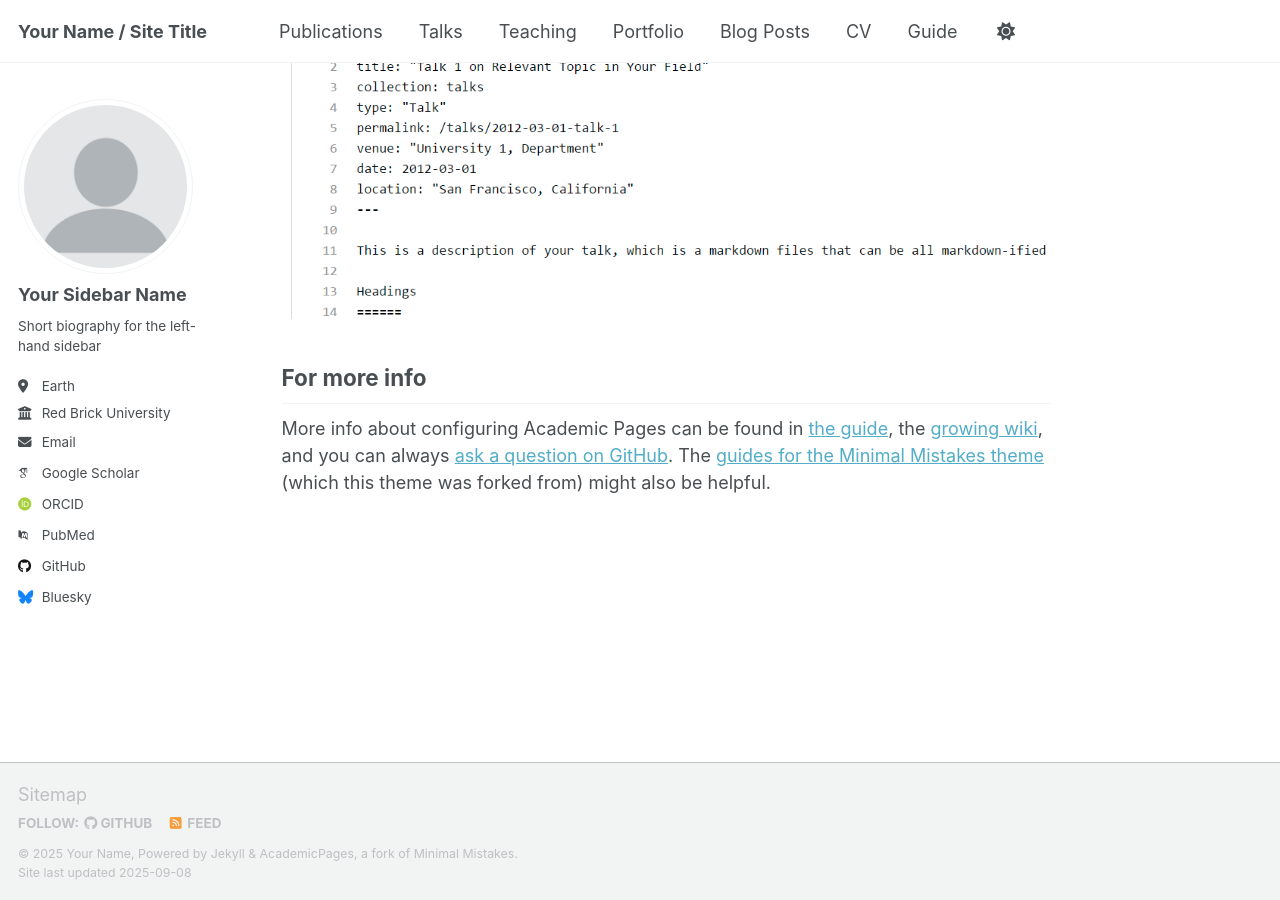
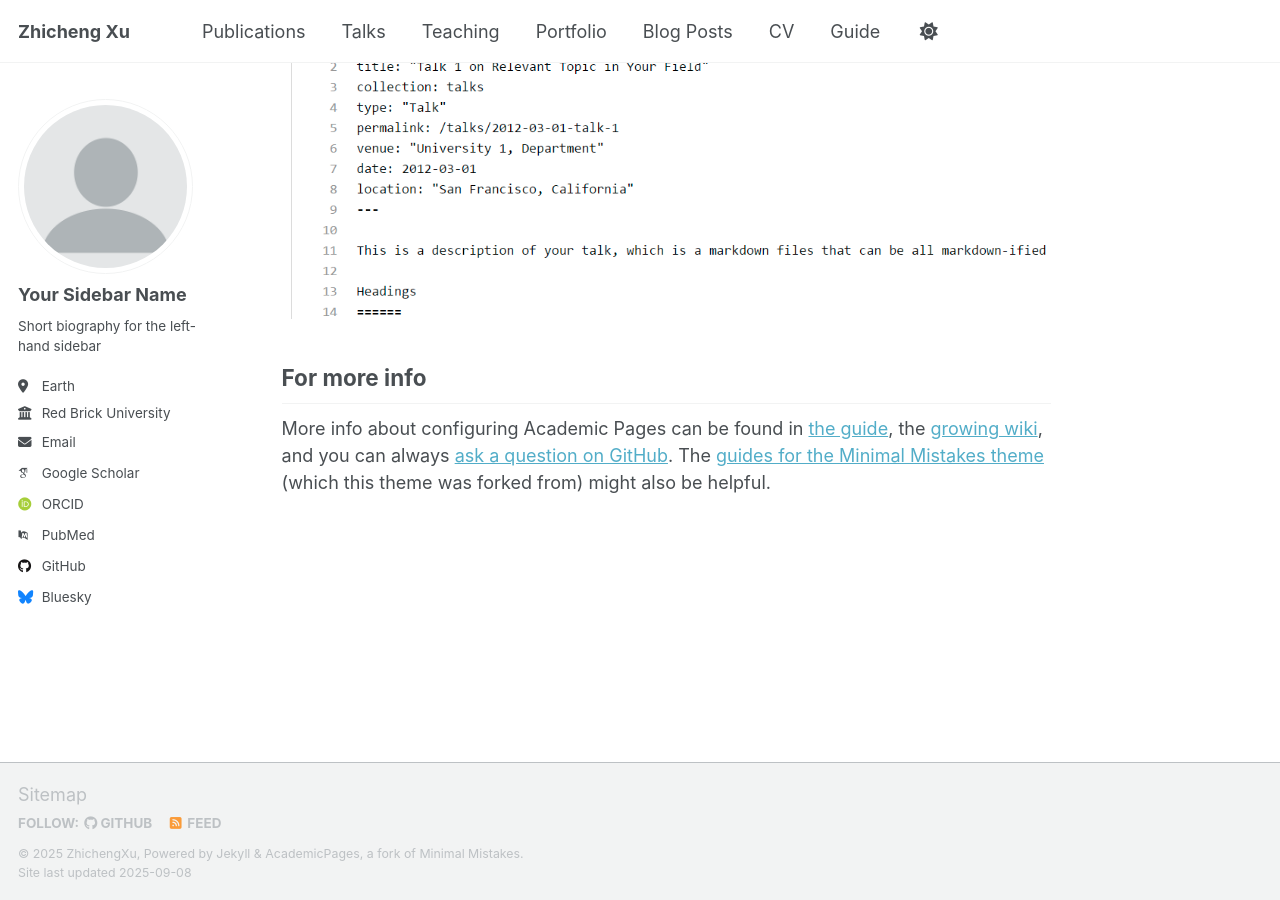
Before and after one commit to HelloZhicheng/HelloZhicheng.github.io, a Jekyll site: the page built from _pages/about.md, in a window 1280 px wide and 900 px high, scrolled down 2880 px. Built offline with Jekyll 4.4.1, drawn with Linux system fonts in a browser that asks for light colours; some web fonts are replaced; a script that is not in the unit is left out.

Commit message:
Update _config.yml

```diff
--- a/_config.yml
+++ b/_config.yml
@@ -9,9 +9,9 @@
 # Basic Site Settings
 locale                   : "en-US"
 site_theme               : "default" # Currently available options are "default", "air"
-title                    : "Your Name / Site Title"
+title                    : "Zhicheng Xu"
 title_separator          : "-"
-name                     : &name "Your Name"
+name                     : &name "ZhichengXu"
 description              : &description "personal description"
 url                      : https://academicpages.github.io # the base hostname & protocol for your site e.g. "https://[your GitHub username].github.io" or if you already have some other page hosted on Github then use "https://[your GitHub username].github.io/[Your Repo Name]"
 baseurl                  : "" # the subpath of your site, e.g. "/blog"
```
